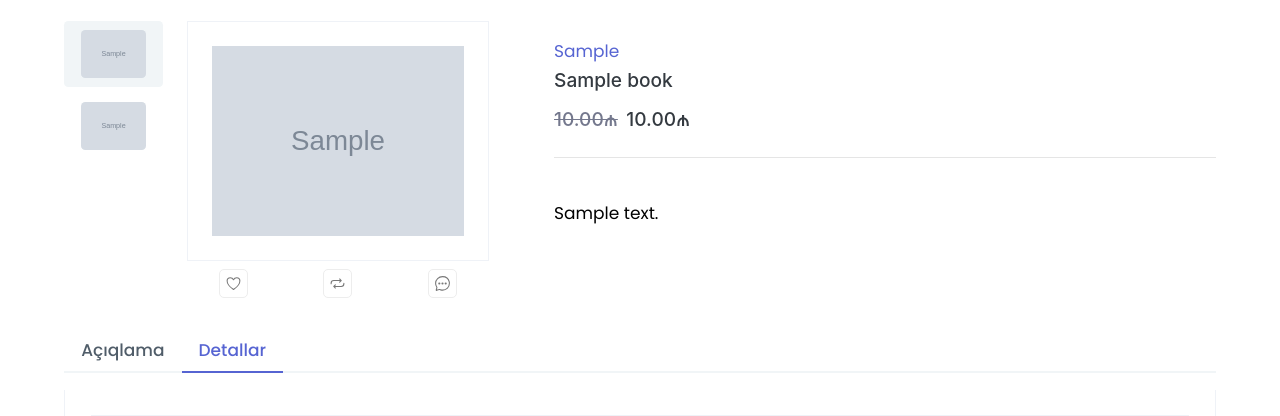
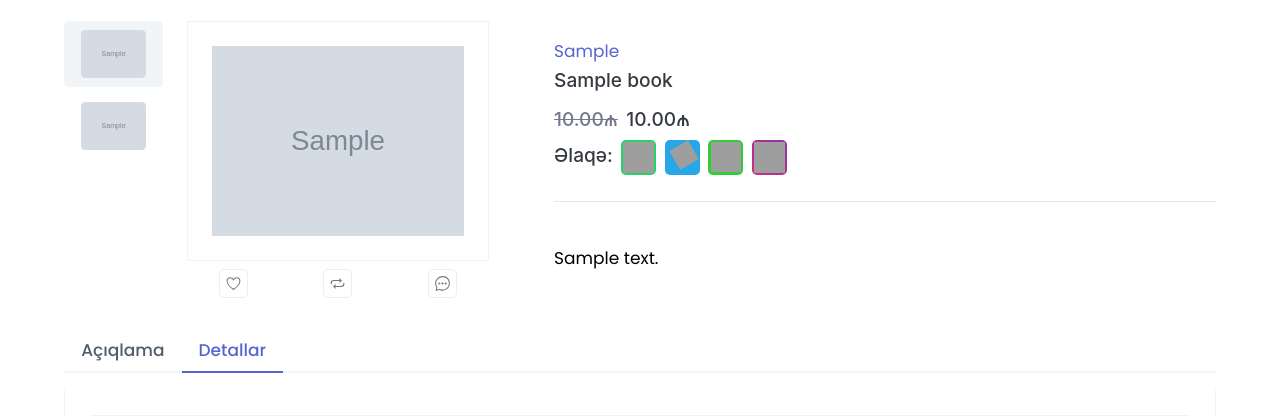
Before and after one commit to sohretaga/kitlab, a Django app: a page that uses books/templates/detail.html in a window 1280 px wide. Shown: the part 196-612 px from the top of the page. Run offline with Django 5.2, Linux system fonts and the light colour scheme; tables that the repository leaves empty hold one stand-in row (values such as "Sample post"); grey boxes marked "Sample" are stand-in pictures; some libraries are stand-ins or nearby versions; grey boxes are pictures that could not be loaded.

Commit message:
book detail contact

```diff
--- a/books/templates/detail.html
+++ b/books/templates/detail.html
@@ -101,8 +101,44 @@
                                         <h5 class="mt-1 mb-3">{{ book.name }}</h5>
 
                                         <h5 class="mt-2"><del class="text-muted mr-2">{{ book.price }}₼</del>{{ book.price }}₼ <span class="text-danger font-size-12 ml-2"></span></h5>
+
+                                        {% if book.seller.profile.whatsapp or book.seller.profile.telegram or book.seller.profile.phone or book.seller.profile.instagram %}
+                                        <div style="display: flex;">
+                                            <h5 class="mt-1">Əlaqə:</h5>
+                                            {% if book.seller.profile.whatsapp %}
+                                            <button class="action-btn contact-btn ml-2" style="background-color: #25D366;">
+                                                <a href="https://wa.me/{{ book.seller.profile.whatsapp }}?text={{ request.scheme }}://{{ request.get_host }}{% url 'book-detail' book.slug %}%0ASalam, " target="_blank">
+                                                    <img src="{% static 'images/ionicons/logo-whatsapp.svg' %}" width="31" height="31">
+                                                </a>
+                                            </button>
+                                            {% endif %}
+
+                                            {% if book.seller.profile.telegram %}
+                                            <button class="action-btn contact-btn ml-2" style="background-color: #27A7E7;">
+                                                <a href="https://t.me/{{ book.seller.profile.telegram }}" target="_blank">
+                                                    <img src="{% static 'images/ionicons/logo-telegram.svg' %}" width="22" height="22" style="rotate: -30deg; margin-left: 4px; margin-bottom: 4px;">
+                                                </a>
+                                            </button>
+                                            {% endif %}
+
+                                            {% if book.seller.profile.phone %}
+                                            <button class="action-btn contact-btn ml-2" style="background-color: #32CD32;">
+                                                <a href="tel:{{ book.seller.profile.phone }}" target="_blank">
+                                                    <img src="{% static 'images/ionicons/call-outline-white.svg' %}" width="30" height="30">
+                                                </a>
+                                            </button>
+                                            {% endif %}
+
+                                            {% if book.seller.profile.instagram %}
+                                            <button class="action-btn contact-btn ml-2 instagram-btn" style="background-color: #8134AF;">
+                                                <a href="https://www.instagram.com/{{ book.seller.profile.instagram }}" target="_blank">
+                                                    <img src="{% static 'images/ionicons/logo-instagram-white.svg' %}" width="31" height="31">
+                                                </a>
+                                            </button>
+                                            {% endif %}
+                                        </div>
+                                        {% endif %}
                                         <hr class="my-4">
-
                                         <div class="row">
                                             <div class="col-md-6">
                                                 <p class="mt-3">{{ book.description }}</p>
--- a/static/css/detail/detail.css
+++ b/static/css/detail/detail.css
@@ -905,3 +905,22 @@ a.text-primary:hover {
 .product-desc-list li {
     padding: 4px 0px;
 }
+
+.contact-btn {
+    width: 35px;
+    height: 35px;
+    border-radius: 5px !important;
+}
+
+.contact-btn a {
+    display: flex;
+    justify-content: center;
+    align-items: center;
+}
+
+.instagram-btn {
+    display: inline-block;
+    color: white;
+    background: linear-gradient(45deg, #F58529, #DD2A7B, #8134AF, #515BD4);
+    background-size: 400% 400%;
+}
--- a/users/templates/profile.html
+++ b/users/templates/profile.html
@@ -24,7 +24,6 @@
     <div class="product-container">
 
       <div class="container">
-
 
         <!--
           - SIDEBAR
```
Also changed, not shown: 4 other files.
